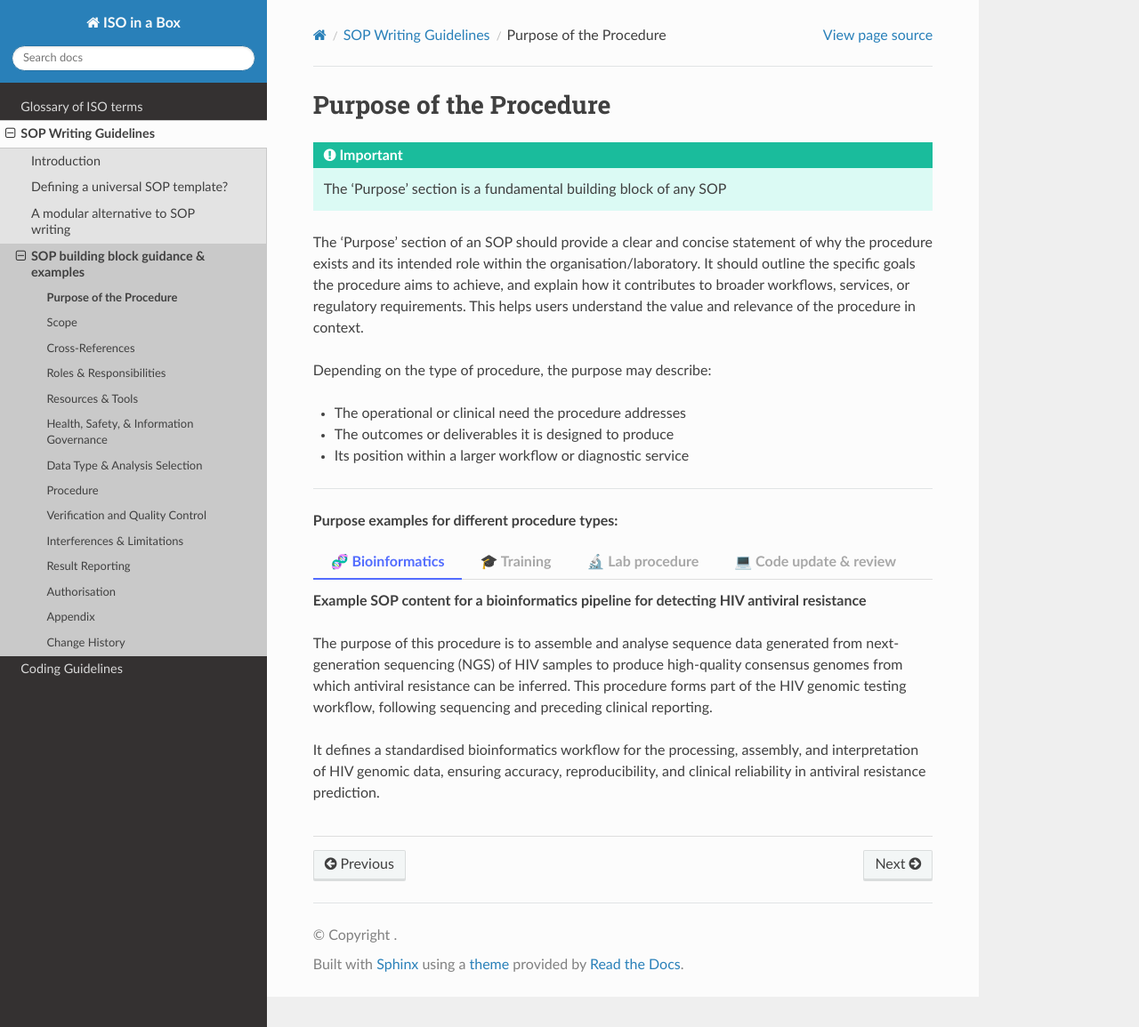
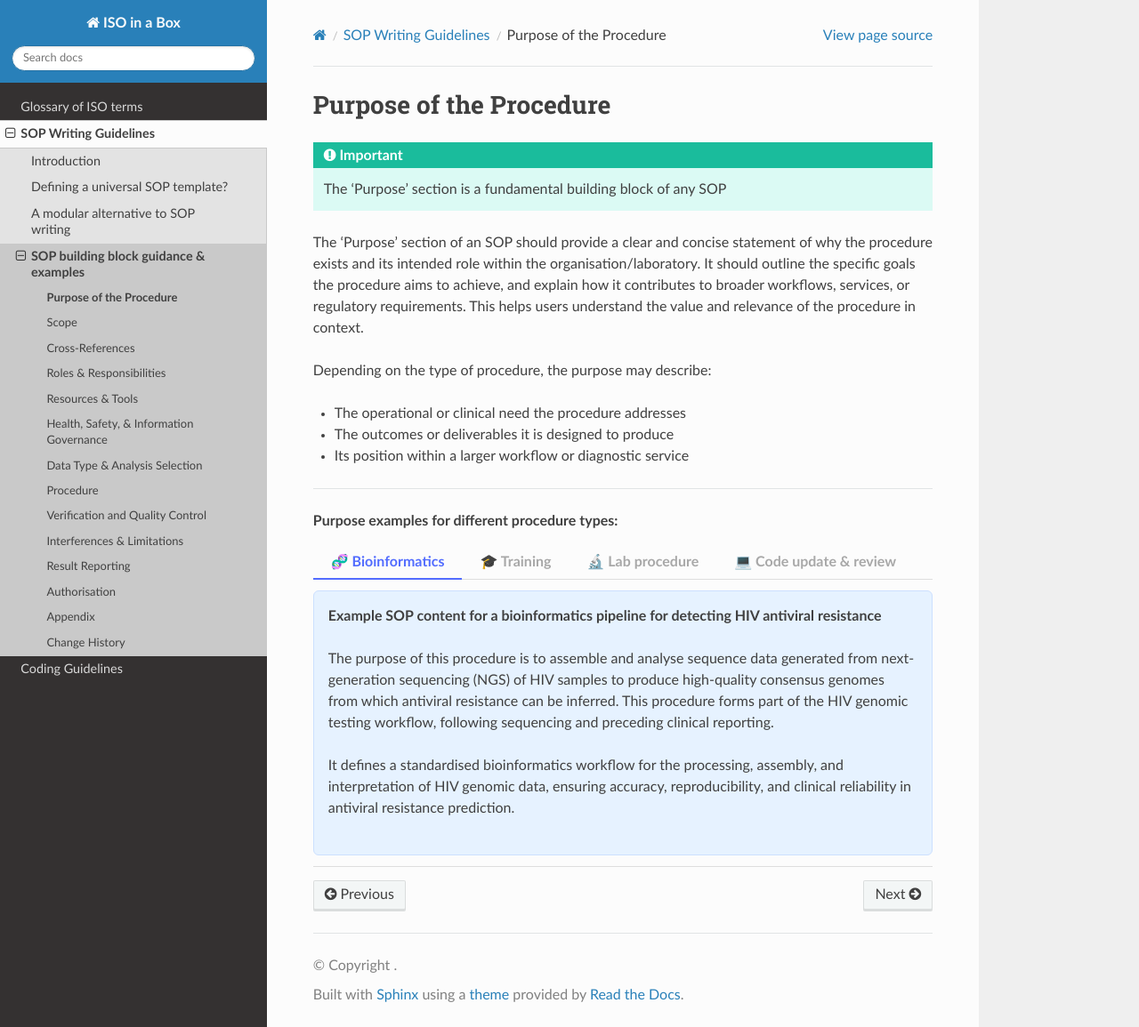
Before and after one commit to ASendellPrice/IIB-rtd, a Sphinx documentation site: the page built from docs/source/sop_guide_purpose.rst, in a window 1280 px wide and 1155 px high. Shown: the whole window at 89% size. Built offline with Sphinx 7.4.7 and the Read the Docs theme 3.1.0, drawn with Linux system fonts in a browser that asks for light colours; pages that are not in the unit, such as notebooks, are missing from menus.

Commit message:
Attempting to fix missing background colour for example

```diff
--- a/docs/source/_static/custom.css
+++ b/docs/source/_static/custom.css
@@ -1,14 +1,8 @@
-
-/* Custom colour styles for SOP guide */
-.sd-light-blue .sd-card-body {
+/* Light blue tab content */
+.sd-light-blue,
+.sd-light-blue .sd-tab-item-content {
     background-color: #e6f2ff !important;
+    padding: 1em;
+    border: 1px solid #cce0ff;
+    border-radius: 6px;
 }
-
-/* Custom box style for SOP guide */
-.sd-light-box .sd-card {
-    border-radius: 6px !important;
-    border: 1px solid #cce0ff !important;
-    padding: 1em !important;
-}
-
-/* End of custom styles */
--- a/docs/source/sop_guide_purpose.rst
+++ b/docs/source/sop_guide_purpose.rst
@@ -20,7 +20,7 @@ Depending on the type of procedure, the purpose may describe:
 
    .. tab-item:: 🧬 Bioinformatics
 
-       .. div:: sd-light-blue sd-light-box
+       .. div:: sd-light-blue
 
          **Example SOP content for a bioinformatics pipeline for detecting HIV antiviral resistance**
 
```
